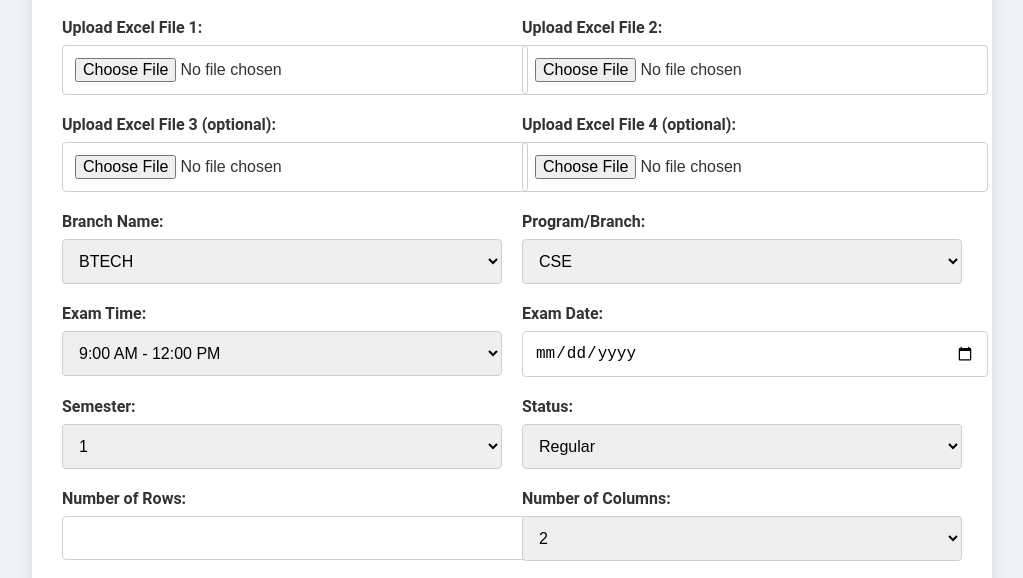
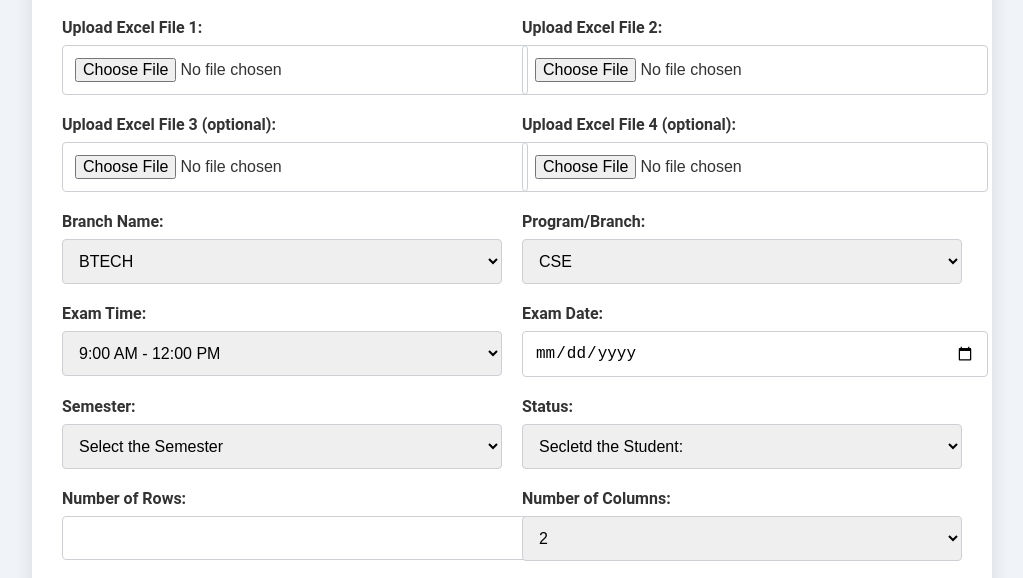
Before and after one commit to Nir-Bhay/Seatwise, a plain HTML site: page Sort_Data copy/Main.html in a window 1280 px wide. Shown: the part 158-736 px from the top of the page, without its empty margins (128-1151 px from the left). Drawn offline with nearby package versions, Linux system fonts and the light colour scheme.

Commit message:
all data algo

```diff
--- a/Sort_Data copy/excl.html
+++ b/Sort_Data copy/Main.html
@@ -5,7 +5,7 @@
     <meta charset="UTF-8">
     <meta name="viewport" content="width=device-width, initial-scale=1.0">
     <title>Exam Hall Seating Arrangement</title>
-    <link rel="stylesheet" href="excl.css">
+    <link rel="stylesheet" href="Style.css">
 </head>
 
 <body>
@@ -65,16 +65,25 @@
             <div class="form-group">
                 <label for="semester">Semester:</label>
                 <select id="semester" class="form-control">
-                    <option value="1">1</option>
-                    <option value="2">2</option>
+                    <option value="1">Select the Semester</option>
+                    <option value="2">I</option>
+                    <option value="3">II</option>
+                    <option value="4">III</option>
+                    <option value="5">IV</option>
+                    <option value="6">V</option>
+                    <option value="7">VI</option>
+                    <option value="8">VII</option>
+                    <option value="9">VIII</option>
                 </select>
             </div>
 
             <div class="form-group">
                 <label for="status">Status:</label>
                 <select id="status" class="form-control">
+                    <option value="Backlog">Secletd the Student:</option>
                     <option value="Regular">Regular</option>
-                    <option value="Backlog">Backlog</option>
+                    <option value="Backlog">ATKT</option>
+                    <option value="Both">Both</option>
                 </select>
             </div>
 
@@ -120,7 +129,7 @@
     </div>
     <script src="https://cdnjs.cloudflare.com/ajax/libs/xlsx/0.17.0/xlsx.full.min.js"></script>
     <script src="https://cdnjs.cloudflare.com/ajax/libs/jspdf/2.4.0/jspdf.umd.min.js"></script>
-    <script src="excl.js"></script>
+    <script src="app.js"></script>
 </body>
 
 </html>
```
Also changed, not shown: index.html (+2 -2 lines), Sort_Data copy/Style.css (renamed from Sort_Data copy/excl.css), Sort_Data copy/app.js (renamed from Sort_Data copy/excl.js), 1 other file.
